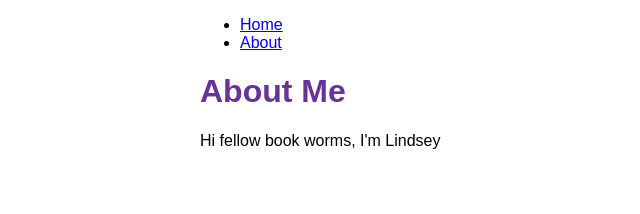
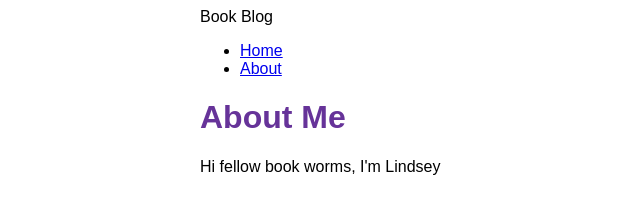
Before and after one commit to ldukles/Gatsby, a Gatsby site: page /about in a window 1280 px wide. Shown: the whole page, without its empty margins (190-830 px from the left). Built offline with nearby package versions, Linux system fonts and the light colour scheme; Gatsby itself is replaced by a stand-in of ours.

Commit message:
add graphql

```diff
--- a/src/components/layout.js
+++ b/src/components/layout.js
@@ -1,5 +1,5 @@
 import * as React from 'react'
-import { Link } from 'gatsby'
+import { Link, useStaticQuery, graphql } from 'gatsby'
 import {
   container,
   heading,
@@ -9,9 +9,19 @@
 } from './layout.module.css'
 
 const Layout = ({ pageTitle, children }) => {
+  const data = useStaticQuery(graphql`
+  query {
+    site {
+      siteMetadata {
+        title
+      }
+    }
+  }
+`)
   return (
     <div className={container}>
-      <title>{pageTitle}</title>
+       <title>{pageTitle} | {data.site.siteMetadata.title}</title>
+      <header>{data.site.siteMetadata.title}</header>
       <nav>
         <ul className={navLinks}>
           <li className={navLinkItem}>
```
